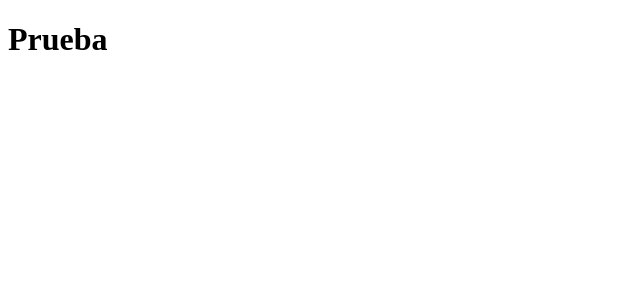
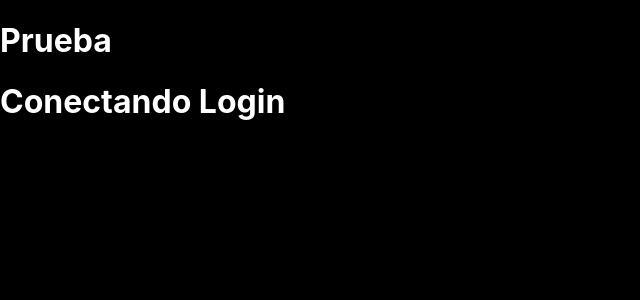
Before and after one commit to feligarcia/Workshop2DailyBits, a React (Create React App) app: page / in a window 1280 px wide. Shown: the top 300 px of the page, without its empty margins (0-640 px from the left). Built offline with nearby package versions, Linux system fonts and the light colour scheme.

Commit message:
cambios colores

```diff
--- a/public/index.html
+++ b/public/index.html
@@ -10,12 +10,13 @@
       content="Web site created using create-react-app"
     />
 
-    <title>Drum Machine - JFGG</title>
+
+    <title>Daily Bits -JFGG</title>
   </head>
   <body>
 
     <div id="root"></div>
 
   </body>
-  <script src="https://cdn.freecodecamp.org/testable-projects-fcc/v1/bundle.js"></script>
+
 </html>
--- a/src/App.js
+++ b/src/App.js
@@ -1,9 +1,10 @@
-
+import Login from './containers/Login'
 
 function App() {
   return (
     <div className="App" id="drum-machine">
       <h1>Prueba</h1>
+      <Login />
     </div>
   );
 }
--- a/src/containers/Login.js
+++ b/src/containers/Login.js
@@ -3,7 +3,7 @@ import React from 'react';
 function Login() {
   return (
   <div>
-
+      <h1>Conectando Login</h1>
 
   </div>
   );
--- a/src/index.css
+++ b/src/index.css
@@ -16,4 +16,5 @@ code {
   min-width: 576px;
   max-width: 720px;
   background-color: black;
+  color: white;
 }
--- a/src/index.js
+++ b/src/index.js
@@ -1,6 +1,6 @@
 import React from 'react';
 import ReactDOM from 'react-dom';
-
+import './index.css'
 import App from './App';
 
 
```
